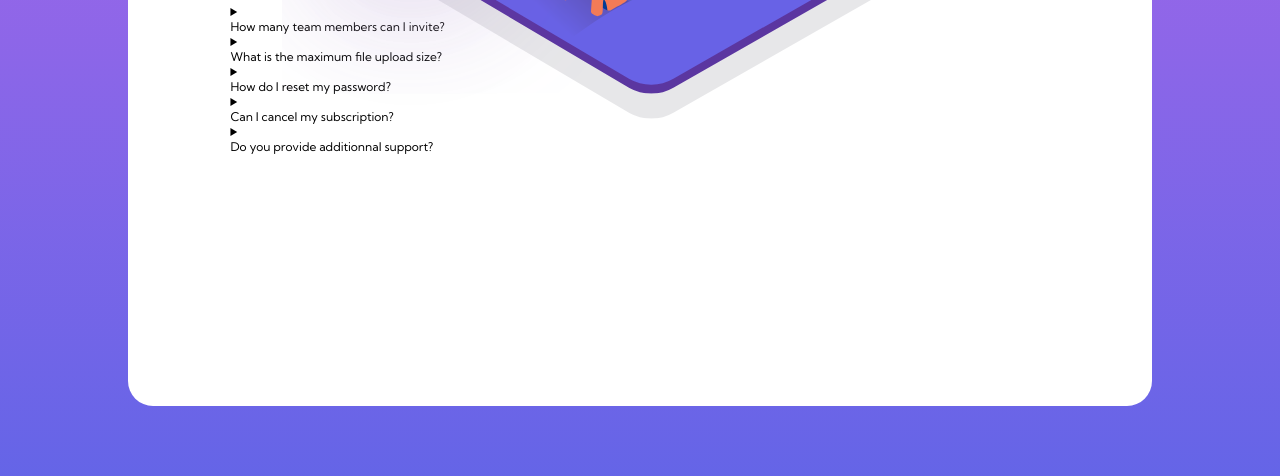
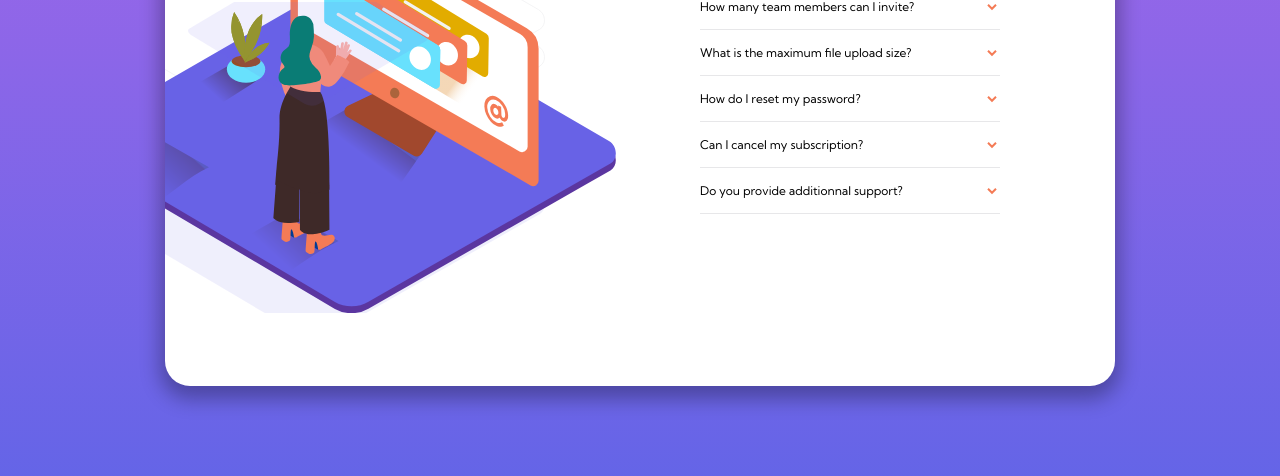
Before and after one commit to emiliemorassi/faq-accordion-card, a website built with webpack: page src/index.html in a window 1280 px wide. Shown: the part 324-800 px from the top of the page. Built offline with nearby package versions, Linux system fonts and the light colour scheme.

Commit message:
Accordion design

```diff
--- a/src/index.html
+++ b/src/index.html
@@ -19,7 +19,8 @@
     <main>
         <section class="card">
             <div id=icon>
-                <img src="./assets/images/illustration-woman-online-mobile-cropped.svg" alt="illustration-woman-online">
+                <img class="mobileImg" src="./assets/images/illustration-woman-online-mobile-cropped.svg" alt="illustration-woman-online">
+                <img class="desktopImg" src="./assets/images/illustration-woman-online-desktop.svg" alt="illustration-woman-online">
             </div>
 
             <div id=content>
@@ -28,47 +29,37 @@
                     <details>
                         <summary>
                             <h2>How many team members can I invite?</h2>
-                            <!-- SVG arrow down  -->
-                            <!-- SVG arrow up  -->
                         </summary>
                         <p>Lorem ipsum dolor sit amet consectetur adipisicing elit. Inventore officiis voluptatum iste et quisquam est repellat recusandae libero at assumenda.</p>
-                    </details> <!-- Border-bottom  -->
+                    </details>
 
                     <details>
                         <summary>
                             <h2>What is the maximum file upload size?</h2>
-                            <!-- SVG arrow down  -->
-                            <!-- SVG arrow up  -->
                         </summary>
                         <p>No more than 2GB. All files ine your account must fit your alloted storage space</p>
-                    </details> <!-- Border-bottom  -->
+                    </details>
 
                     <details>
                         <summary>
                             <h2>How do I reset my password?</h2>
-                            <!-- SVG arrow down  -->
-                            <!-- SVG arrow up  -->
                         </summary>
                         <p>Lorem ipsum dolor sit amet consectetur adipisicing elit. Sed, vel? Rerum omnis consectetur soluta ea?</p>
-                    </details><!-- Border-bottom  -->
+                    </details>
 
                     <details>
                         <summary>
                             <h2>Can I cancel my subscription?</h2>
-                            <!-- SVG arrow down  -->
-                            <!-- SVG arrow up  -->
                         </summary>
                         <p>Lorem ipsum dolor explicabo doloremque eius nulla!</p>
-                    </details><!-- Border-bottom  -->
+                    </details>
 
                     <details>
                         <summary>
                             <h2>Do you provide additionnal support?</h2>
-                            <!-- SVG arrow down  -->
-                            <!-- SVG arrow up  -->
                         </summary>
-                        <p>Lorem ipsum dolor sit amet consectetur adipisicing elit. Ullam natus perferendis quo repellendus quas consequuntur quibusdam, ipsum vitae ex soluta porro dolore, voluptates dolorum error?</p>
-                    </details><!-- Border-bottom  -->
+                        <p>Vitae ex soluta porro dolore, voluptates dolorum error?</p>
+                    </details>
                 </div>
             </div>
         </section>
--- a/src/style.css
+++ b/src/style.css
@@ -13,6 +13,11 @@
     /* Text */
     --darkDesatBlue:hsl(238, 29%, 16%);
     --softRed:hsl(14, 88%, 65%);
+
+    /* shadow*/
+    --color-h: 238; /* Hue        */
+    --color-s: 29%; /* Saturation */
+    --color-l: 16%; /* Lightness  */
 
     /* Background Gradient */
     --softViolet:hsl(273, 75%, 66%);
@@ -36,16 +41,19 @@ main{
     background-image: linear-gradient(var(--softViolet), var(--softBlue));
     display: flex;
     justify-content: center;
-    align-items: center;
+    padding-top: 5rem;
 }
 .card{
     width: 80%;
-    height: 70vh;
+    max-width: 95rem;
+    height: fit-content;
+    min-height: 70vh;
     background-color: white;
     border-radius: 2.5rem;
     position:relative;
     margin-top: 10rem;
-    padding-top: 10rem;
+    padding: 10rem 0 2rem 0;
+    box-shadow: 0px 8px 20px 5px rgba(0, 0, 0, 0.3);
 }
 #icon{
     text-align: center;
@@ -54,9 +62,19 @@ main{
     transform: translate(0,-50%);
     top: -4%;
 }
-#icon img{
-    width: 70%;
-    filter: drop-shadow(0px 25px 0px var(--lightgrayishBlue));
+.mobileImg{
+    width: 80%;
+    max-width: 23rem;
+}
+#icon::after{
+    content: url("./assets/images/bg-pattern-mobile.svg");
+    position: absolute;
+    transform: translate(-50%,50%);
+    left: 50%;
+    top: 5rem;
+}
+.desktopImg{
+    display: none;
 }
 #content{
     width: 80%;
@@ -68,12 +86,97 @@ h1{
 }
 .accordion{
     padding-top: 2rem;
+    max-width: 30rem;
+    margin: auto;
 }
 h2{
     font-weight: normal;
     font-size: 1.2rem;
+    padding: 1.5rem 0;
+}
+h2:hover{
+    color: var(--softRed);
+}
+details{
+    border-bottom: solid var(--lightgrayishBlue) 1px;
+}
+details > summary{
+    list-style-type: none;
+    position: relative;
+}
+details > summary >h2::after{
+    content: url("./assets/images/icon-arrow-down.svg");
+    display: inline-block;
+    position: absolute;
+    right:1%;
+}
+details[open] > summary >h2::after{
+    content: url("./assets/images/icon-arrow-down.svg");
+    display: inline-block;
+    position: absolute;
+    right:1%;
+    transform: rotate(180deg);
+}
+details[open]{
+    padding-bottom: 2rem;
+}
+details[open] h2{
+    font-weight: 700;
 }
 
+
+@media (min-width: 768px) {
+
+}
+@media (min-width: 992px) {
+    .card{
+        display: flex;
+        flex-wrap: wrap;
+        flex-direction: row;
+        justify-content: flex-end;
+        /* align-items: center; */
+        padding: unset;
+        overflow: hidden;
+    }
+    #icon, #content{
+        width: 50%;
+    }
+    #icon{
+        top: 50%;
+        left: -10%;
+        background-image: url("./assets/images/bg-pattern-desktop.svg");
+        background-size: cover;
+        background-repeat: no-repeat;
+        background-position: left;
+    }
+    /* #icon::after{
+        content: url("./assets/images/bg-pattern-desktop.svg");
+        position: absolute;
+        transform: translate(-50%,50%);
+        left: 0;
+        top: 0;
+    } */
+    .mobileImg{
+        display: none;
+    }
+    .desktopImg{
+        display: block;
+        width: 115%;
+    }
+    #content{
+        margin: unset;
+        padding-top:10rem;
+    }
+    .accordion, h1{
+        margin-left: 6rem;
+        text-align: left;
+    }
+
+
+}
+@media (min-width: 1400px) {
+
+}
 /* ----------------------------------------- */
 /* ----------------------------------------- */
 /* Mobile : 375px */
```
Also changed, not shown: dist/55aee9128a769eedabec.svg (added), dist/852fa301a0e795e07c59.svg (added), dist/assets/images/bg-pattern-desktop.svg (added), dist/assets/images/bg-pattern-mobile.svg (added), dist/assets/images/icon-arrow-down.svg (added), dist/assets/images/illustration-woman-online-desktop.svg (added), dist/assets/images/illustration-woman-online-mobile.svg (deleted), dist/f51e07a2f52390c60484.svg (added), dist/index.html, dist/main.bundle.js, src/assets/images/bg-pattern-desktop.svg (added), src/assets/images/bg-pattern-mobile.svg (added), src/assets/images/icon-arrow-down.svg (added), src/assets/images/illustration-woman-online-desktop.svg (added), 1 more files, 1 other file.
